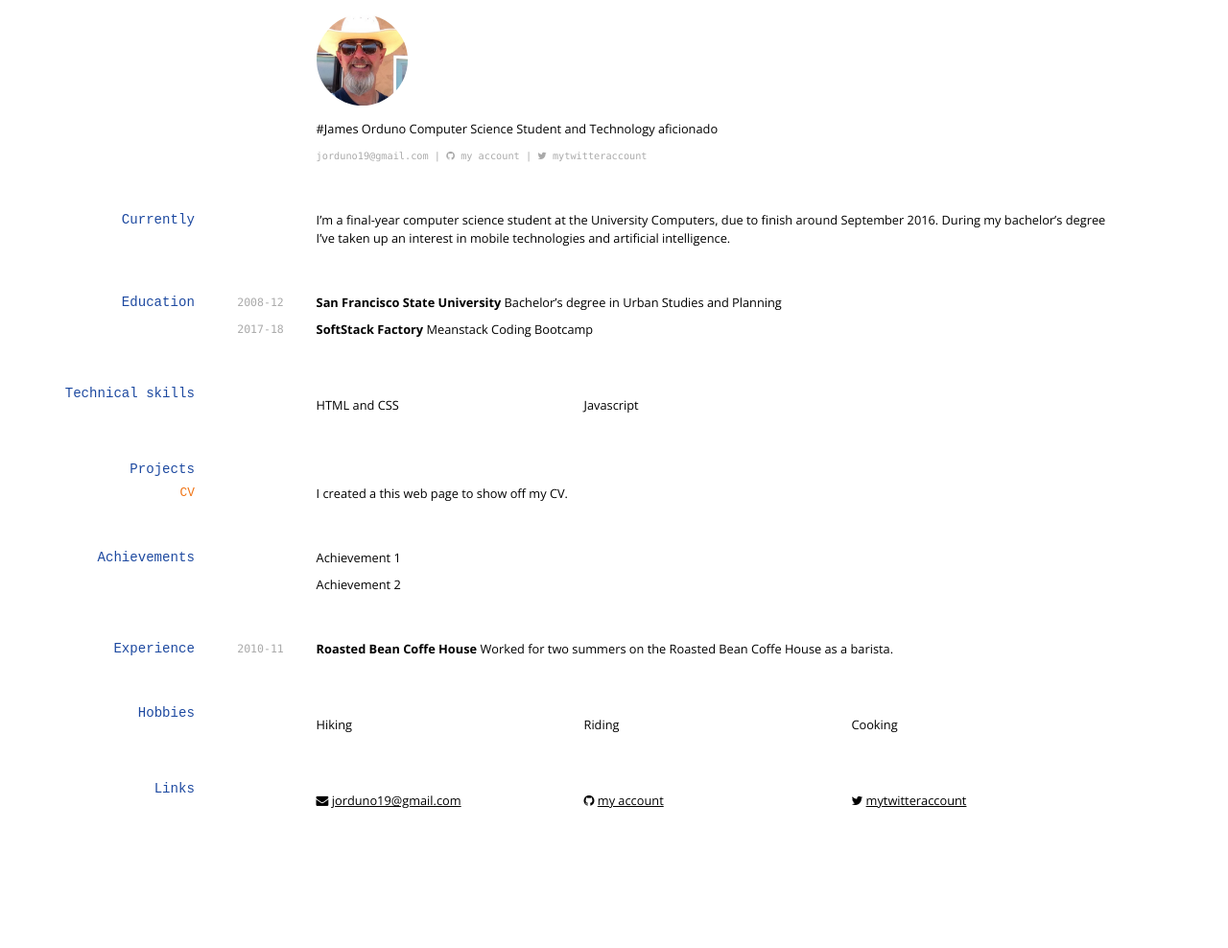
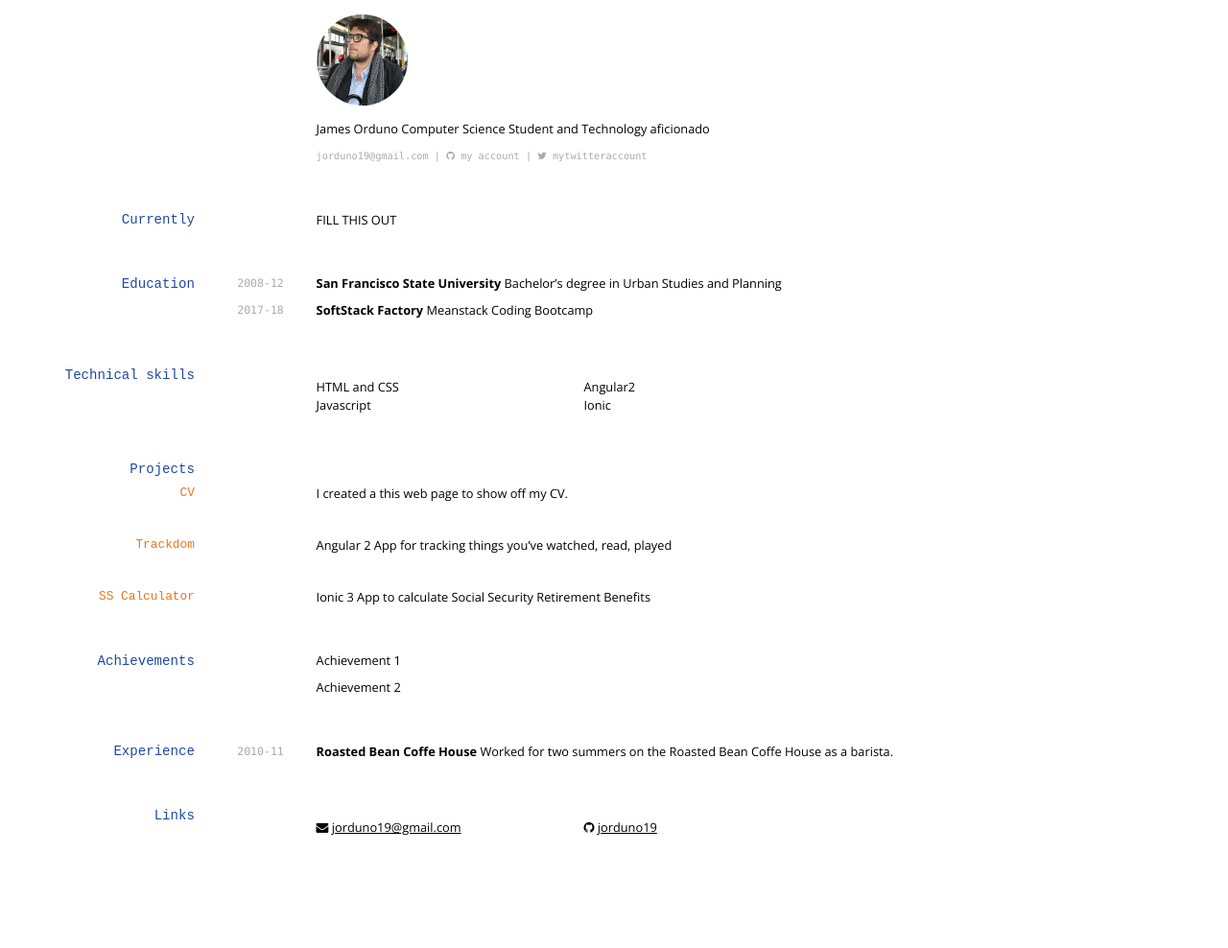
Before and after one commit to jorduno19/jorduno19, a Jekyll site: the page built from index.md, in a window 1280 px wide. Shown: the whole page at 96% size. Built offline with Jekyll 4.4.1, drawn with Linux system fonts in a browser that asks for light colours; nearby versions of some CDN libraries; before the commit the page ends 960 px from its top, so only the background shows below that.

Commit message:
added picture, updated some info

```diff
--- a/index.md
+++ b/index.md
@@ -3,9 +3,9 @@ layout: cv
 title: James Orduno's CV
 ---
 
-![Harold](./media/21.png){:.avatar}
+![James](./media/james.jpg){:.avatar}
 
-#James Orduno
+James Orduno
 Computer Science Student and Technology aficionado
 
 <div id="webaddress">
@@ -19,7 +19,7 @@ Computer Science Student and Technology aficionado
 
 ## Currently
 
-I'm a final-year computer science student at the University Computers, due to finish around September 2016. During my bachelor's degree I've taken up an interest in mobile technologies and artificial intelligence.
+FILL THIS OUT
 
 ## Education
 
@@ -33,12 +33,22 @@ __SoftStack Factory__ Meanstack Coding Bootcamp
 
 * HTML and CSS
 * Javascript
+* Angular2
+* Ionic
 
 ## Projects
 
 ### CV
 
 I created a this web page to show off my CV.
+
+### Trackdom
+
+Angular 2 App for tracking things you've watched, read, played
+
+### SS Calculator
+
+Ionic 3 App to calculate Social Security Retirement Benefits
 
 ## Achievements
 
@@ -52,16 +62,16 @@ Achievement 2
 __Roasted Bean Coffe House__
  Worked for two summers on the Roasted Bean Coffe House as a barista.
 
-## Hobbies
+<!--## Hobbies-->
 
-* Hiking
-* Riding
-* Cooking
+<!--* Hiking-->
+<!--* Riding -->
+<!--* Cooking-->
 
 ## Links
 
 * <i class="fa fa-envelope"></i> <a href="mailto:">jorduno19@gmail.com</a><br />
-* <i class="fa fa-github"></i> <a href="http://github.com/">my account</a><br />
-* <i class="fa fa-twitter"></i> <a href="http://twitter.com/">mytwitteraccount</a><br />
+* <i class="fa fa-github"></i> <a href="https://github.com/jorduno19">jorduno19</a><br />
+<!--* <i class="fa fa-twitter"></i> <a href="http://twitter.com/">mytwitteraccount</a><br />-->
 <!--* <i class="fa fa-stack-overflow"></i> <a href="http://stackoverflow.com/">SO Account</a>-->
 <!--* <i class="fa fa-google"></i> <a href="http://scholar.google.com/">scholar</a>-->
```
Also changed, not shown: media/james.jpg (added), 2 other files.
